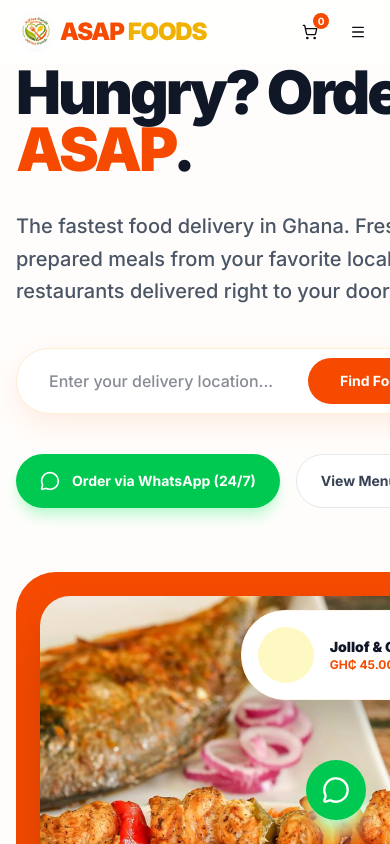
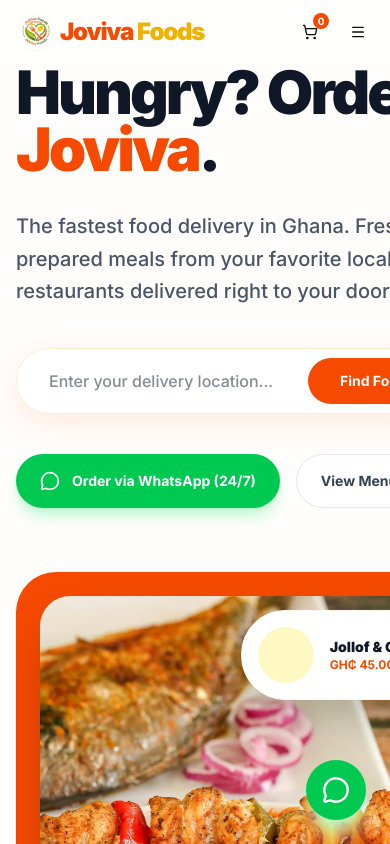
Before and after one commit to keepaikk/asapfoods-redesign, a React (Vite) app: page / in a window 390 px wide. Shown: the top 844 px of the page. Built offline with nearby package versions, Linux system fonts and the light colour scheme.

Commit message:
Rebrand to Joviva Foods - Kwabenya, new phone, Instagram/TikTok @jovivafoods

```diff
--- a/src/App.tsx
+++ b/src/App.tsx
@@ -67,7 +67,7 @@
           <div className="max-w-7xl mx-auto px-4 sm:px-6 lg:px-8 relative z-10">
             <div className="bg-white/10 backdrop-blur-lg border border-white/20 rounded-[40px] p-12 md:p-20 text-center text-white">
               <h2 className="text-4xl md:text-7xl font-black mb-6 tracking-tighter leading-none">
-                Hungry? Order <span className="text-yellow-400">ASAP</span>.
+                Hungry? Order <span className="text-yellow-400">Joviva</span>.
               </h2>
               <p className="text-xl text-white/90 mb-10 max-w-2xl mx-auto font-bold">
                 The fastest food delivery in Ghana. Freshly prepared meals from your favorite local restaurants delivered right to your doorstep.
@@ -88,7 +88,7 @@
 
       {/* Floating WhatsApp 24/7 Agent Button */}
       <a
-        href="https://wa.me/233548651163?text=Hi%20ASAP%20Foods!%20I'd%20like%20to%20place%20an%20order."
+        href="https://wa.me/233554984950?text=Hi%20Joviva%20Foods!%20I'd%20like%20to%20place%20an%20order."
         target="_blank"
         rel="noopener"
         className="fixed bottom-6 right-6 z-50 bg-green-500 hover:bg-green-600 text-white rounded-full p-4 shadow-xl shadow-green-200 hover:shadow-2xl hover:-translate-y-1 transition-all flex items-center gap-3 group"
--- a/src/components/Footer.tsx
+++ b/src/components/Footer.tsx
@@ -10,7 +10,7 @@
           <div className="space-y-6">
             <div className="flex items-center gap-2 text-white">
               <UtensilsCrossed className="h-8 w-8 text-orange-500" />
-              <span className="text-2xl font-bold tracking-tighter">ASAP FOODS</span>
+              <span className="text-2xl font-bold tracking-tighter">JOVIVA FOODS</span>
             </div>
             <p className="text-sm leading-relaxed text-gray-400">
               Bringing the authentic flavors of Ghana to your doorstep. Quality ingredients, traditional recipes, and fast delivery.
@@ -19,11 +19,11 @@
               <a href="#" className="h-10 w-10 rounded-full bg-gray-800 flex items-center justify-center hover:bg-orange-500 hover:text-white transition-all">
                 <Facebook className="h-5 w-5" />
               </a>
-              <a href="#" className="h-10 w-10 rounded-full bg-gray-800 flex items-center justify-center hover:bg-orange-500 hover:text-white transition-all">
+              <a href="https://www.instagram.com/jovivafoods" target="_blank" className="h-10 w-10 rounded-full bg-gray-800 flex items-center justify-center hover:bg-pink-500 hover:text-white transition-all">
                 <Instagram className="h-5 w-5" />
               </a>
-              <a href="#" className="h-10 w-10 rounded-full bg-gray-800 flex items-center justify-center hover:bg-orange-500 hover:text-white transition-all">
-                <Twitter className="h-5 w-5" />
+              <a href="https://www.tiktok.com/@jovivafoods" target="_blank" className="h-10 w-10 rounded-full bg-gray-800 flex items-center justify-center hover:bg-white hover:text-black transition-all text-xs font-bold">
+                Tik
               </a>
             </div>
           </div>
@@ -64,15 +64,15 @@
             <ul className="space-y-4 text-sm">
               <li className="flex items-start gap-3">
                 <MapPin className="h-5 w-5 text-orange-500 shrink-0" />
-                <span>Ablekuma, Accra, Ghana</span>
+                <span>Kwabenya, Accra, Ghana</span>
               </li>
               <li className="flex items-center gap-3">
                 <Phone className="h-5 w-5 text-orange-500 shrink-0" />
-                <a href="tel:+233548651163" className="hover:text-orange-500 transition-colors">0548651163</a>
+                <a href="tel:+233554984950" className="hover:text-orange-500 transition-colors">0554984950 / 0245897533</a>
               </li>
               <li className="flex items-center gap-3">
                 <Mail className="h-5 w-5 text-orange-500 shrink-0" />
-                <a href="mailto:info@asapfoodsgh.com" className="hover:text-orange-500 transition-colors">info@asapfoodsgh.com</a>
+                <a href="mailto:jovivafoods@gmail.com" className="hover:text-orange-500 transition-colors">jovivafoods@gmail.com</a>
               </li>
             </ul>
           </div>
--- a/src/components/Hero.tsx
+++ b/src/components/Hero.tsx
@@ -21,7 +21,7 @@
             className="hero-content"
           >
             <h1 className="text-6xl md:text-8xl font-black tracking-tighter text-gray-900 leading-[0.95] mb-8">
-              Hungry? Order <span className="text-orange-600">ASAP</span>.
+              Hungry? Order <span className="text-orange-600">Joviva</span>.
             </h1>
             <p className="text-xl text-gray-600 mb-10 max-w-lg leading-relaxed font-medium">
               The fastest food delivery in Ghana. Freshly prepared meals from your favorite local restaurants delivered right to your doorstep.
@@ -40,7 +40,7 @@
 
             <div className="flex flex-wrap gap-4">
               <a
-                href="https://wa.me/233548651163?text=Hi%20ASAP%20Foods!%20I'd%20like%20to%20place%20an%20order."
+                href="https://wa.me/233554984950?text=Hi%20Joviva%20Foods!%20I'd%20like%20to%20place%20an%20order."
                 target="_blank"
                 className="flex items-center gap-3 px-6 py-4 rounded-full bg-green-500 text-white font-bold text-sm shadow-lg shadow-green-200 hover:bg-green-600 transition-all hover:shadow-xl hover:-translate-y-1">
                 <MessageCircle className="h-5 w-5" />
--- a/src/components/Navbar.tsx
+++ b/src/components/Navbar.tsx
@@ -19,8 +19,8 @@
         <div className="flex justify-between items-center h-16">
           <div className="flex items-center gap-1">
             <img src="/images/logo.jpg" alt="ASAP Foods" className="h-10 w-10 rounded-full object-cover" />
-            <span className="text-2xl font-black tracking-tighter text-orange-600">ASAP</span>
-            <span className="text-2xl font-black tracking-tighter text-yellow-500">FOODS</span>
+            <span className="text-2xl font-black tracking-tighter text-orange-600">Joviva</span>
+            <span className="text-2xl font-black tracking-tighter text-yellow-500">Foods</span>
           </div>
 
           {/* Desktop Nav */}
@@ -58,7 +58,7 @@
                 <SheetHeader>
                   <SheetTitle className="text-left flex items-center gap-2">
                     <UtensilsCrossed className="h-6 w-6 text-orange-600" />
-                    ASAP FOODS
+                    Joviva Foods
                   </SheetTitle>
                 </SheetHeader>
                 <div className="flex flex-col gap-4 mt-8">
```
Also changed, not shown: 5 other files (tests, documents, lock files or other folders).
